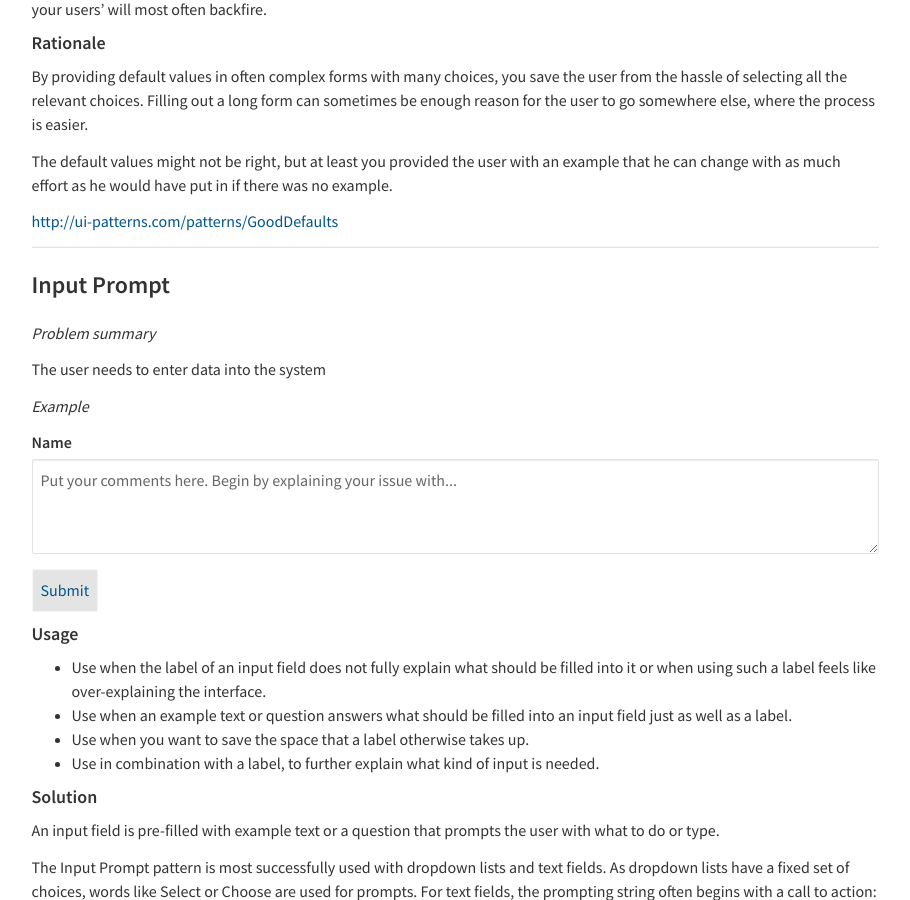
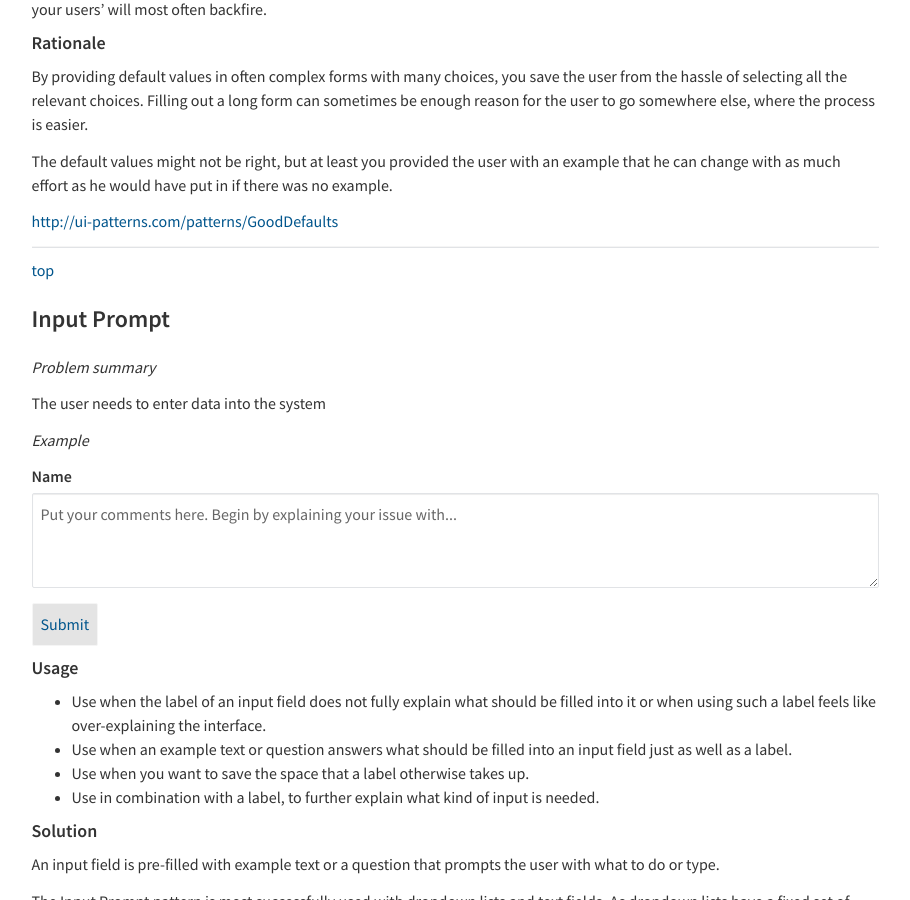
Before and after one commit to dbsask/patternlibrary, a Jekyll site: the page built from index.md, in a window 1280 px wide and 900 px high, scrolled down 1008 px. Shown: the whole window, without its empty margins (331-1241 px from the left). Built offline with Jekyll 4.4.1, drawn with Linux system fonts in a browser that asks for light colours; our own code applies the rules of GitHub Pages for plain Markdown files.

Commit message:
Update index.md

```diff
--- a/index.md
+++ b/index.md
@@ -43,6 +43,7 @@ The default values might not be right, but at least you provided the user with a
 [http://ui-patterns.com/patterns/GoodDefaults](http://ui-patterns.com/patterns/GoodDefaults)
 
 <hr>
+<p style="align: right"><a href="#top">top</a></p>
 
 ### Input Prompt
 *Problem summary*
```
